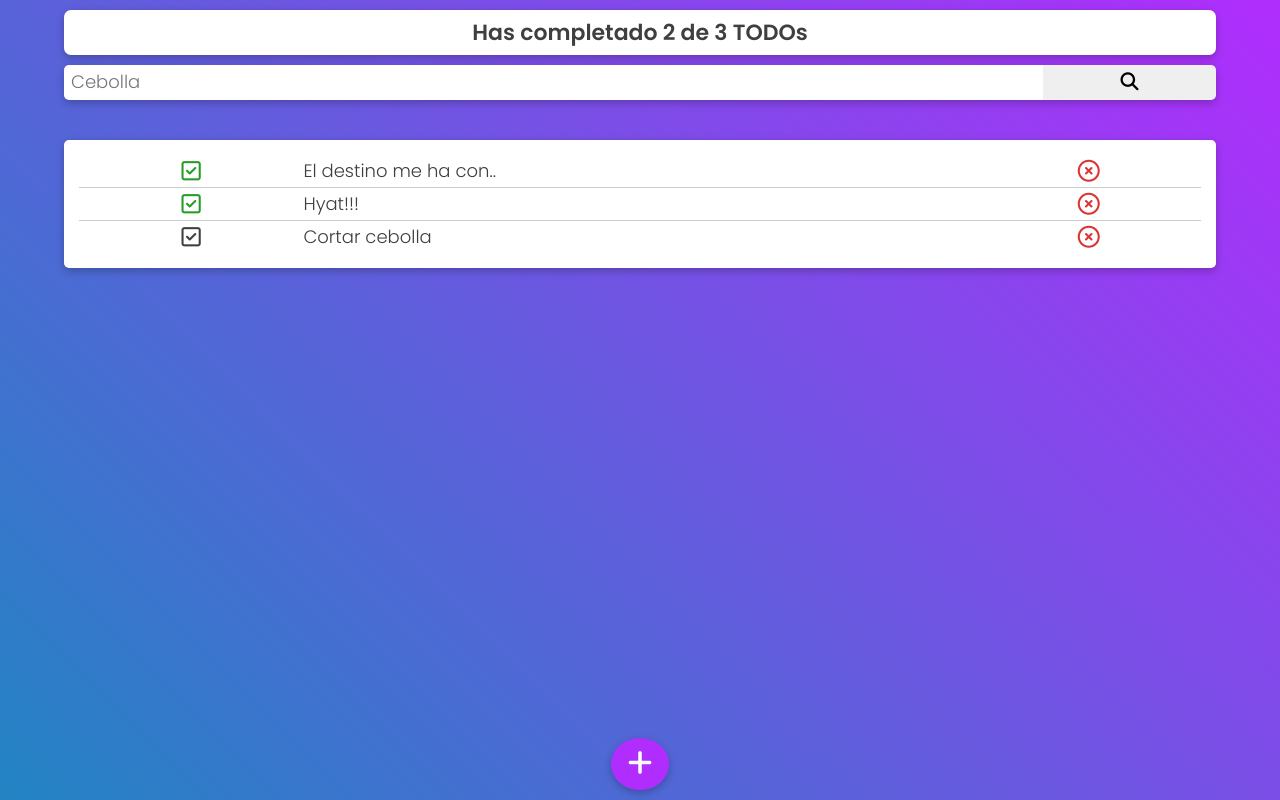
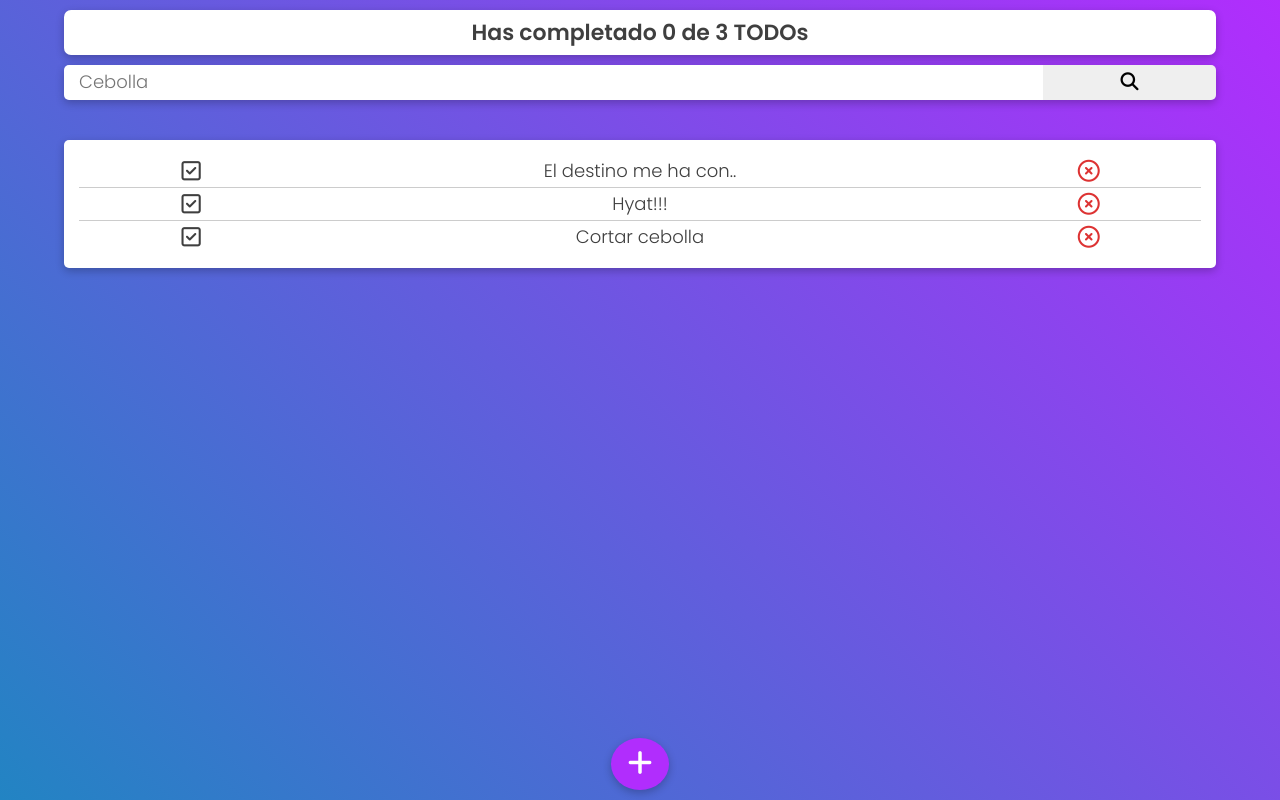
Before and after one commit to yaakov04/to-do-list-react, a React (Create React App) app: page / in a window 1280 px wide. Built offline with nearby package versions, Linux system fonts and the light colour scheme.

Commit message:
habilite la funcion de completar y eliminar un todo

```diff
--- a/src/App.js
+++ b/src/App.js
@@ -1,4 +1,4 @@
-import React from "react";
+import React, { useState } from "react";
 import { Fragment } from "react/cjs/react.production.min";
 import TodoCounter from "./components/TodoCounter";
 import TodoSearch from "./components/TodoSearch";
@@ -7,8 +7,8 @@ import TodoItem from "./components/TodoItem";
 import CreateTodoButton from "./components/CreateTodoButton";
 
 const defaultTodos = [
-  { id: 1, text: "El destino me ha con..", completed: true },
-  { id: 2, text: "Hyat!!!", completed: true },
+  { id: 1, text: "El destino me ha con..", completed: false },
+  { id: 2, text: "Hyat!!!", completed: false },
   { id: 3, text: "Cortar cebolla", completed: false },
 ];
 
@@ -16,8 +16,10 @@ const defaultTodos = [
 
 function App() {
 
-  const [searchValue, setSearchValue] = React.useState('');
-  const [todos, setTodos] = React.useState(defaultTodos);
+  const [searchValue, setSearchValue] = useState('');
+  const [todos, setTodos] = useState(defaultTodos);
+
+
 
   const completedTodos = todos.filter(todo => todo.completed===true).length;
   const totalTodos = todos.length;
@@ -34,6 +36,25 @@ function App() {
     });
   }
 
+  const completeTodo = id => {
+    const todoIndex = todos.findIndex(todo => todo.id === id);
+    const newTodos = [...todos];
+    const completed = newTodos[todoIndex].completed;
+    newTodos[todoIndex].completed = !completed;
+    setTodos(newTodos);
+  };
+  const deleteTodo = id => {
+    const todoIndex = todos.findIndex(todo => todo.id === id);
+    const newTodos = [...todos];
+    newTodos.splice(todoIndex, 1);
+    setTodos(newTodos);
+  };
+
+  const isFill = (minus = 0) =>{
+    const isFill = todos.length - minus;
+    return isFill;
+  };
+
   return (
     <Fragment>
       <TodoCounter
@@ -44,12 +65,15 @@ function App() {
       searchValue={searchValue}
       setSearchValue={setSearchValue} />
 
-      <TodoList>
+      <TodoList
+      isFill={isFill} >
         {searchedTodos.map((todo) => (
           <TodoItem
           key={todo.id}
           text={todo.text}
-          completed={todo.completed} />
+          completed={todo.completed}
+          onComplete={()=>{completeTodo(todo.id)}}
+          onDelete={()=>{deleteTodo(todo.id)}} />
         ))}
       </TodoList>
 
--- a/src/components/TodoItem.css
+++ b/src/components/TodoItem.css
@@ -17,9 +17,7 @@
   cursor: pointer;
   transition: color .3s ease;
 }
-.list-item .check:hover {
-  color: rgb(37, 156, 37);
-}
+
 .check--completed {
   color: rgb(37, 156, 37);
 }
--- a/src/components/TodoItem.jsx
+++ b/src/components/TodoItem.jsx
@@ -1,13 +1,8 @@
 import React from "react";
 import "./TodoItem.css";
 
-const TodoItem = ({ text, completed }) => {
-  const onComplete = () => {
-    console.log('clic');
-  };
-  const onDelete = () => {
-    console.log('clic de');
-  };
+const TodoItem = ({ text, completed, onComplete, onDelete }) => {
+
   return (
     <li className="list-item">
       <i
--- a/src/components/TodoList.css
+++ b/src/components/TodoList.css
@@ -6,3 +6,8 @@
   border-radius: .5rem;
   box-shadow: rgba(0, 0, 0, 0.24) 0px 3px 8px;
 }
+
+.list p{
+  width: 100%;
+  text-align: center;
+}
--- a/src/components/TodoList.jsx
+++ b/src/components/TodoList.jsx
@@ -1,10 +1,13 @@
 import React from "react";
 import "./TodoList.css";
 
-const TodoList = (props) => {
+const TodoList = ({children, isFill}) => {
+  let msg = isFill()?'': '-- No hay items --';
+
   return (
-    <div className="list">
-      <ul>{props.children}</ul>
+    <div className="list" >
+      <ul>{children}</ul>
+      <p>{msg}</p>
     </div>
   );
 };
--- a/src/components/TodoSearch.css
+++ b/src/components/TodoSearch.css
@@ -9,7 +9,7 @@
 .input-search input {
   width: 85%;
   border: none;
-  padding: 0.7rem;
+  padding: 0.7rem 1.5rem;
 }
 
 .input-search input:focus-visible {
```
